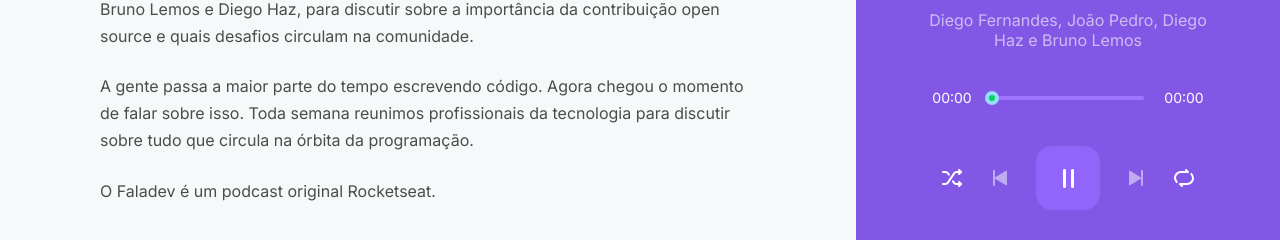
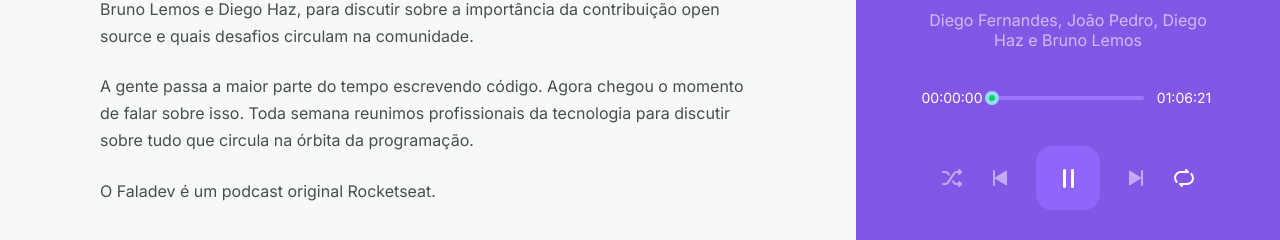
Before and after one commit to JoaoPauloAntunes/rocketseat, a Next.js app in the folder nlw/aulas/podcastrnext/: page /episodes/a-importancia-da-contribuicao-em-open-source in a window 1280 px wide. Both pictures are taken after a click on the button 756 px from the left and 228 px from the top of the page. Shown: the part 542-782 px from the top of the page. Built offline with nearby package versions, Linux system fonts and the light colour scheme; data requests are answered from the project's data file.

Commit message:
feat: Terminar de fazer as funcionalidades dos botões e fazendo a funcionalidade da barra de progresso

```diff
--- a/nlw/aulas/podcastrnext/src/components/Player/index.tsx
+++ b/nlw/aulas/podcastrnext/src/components/Player/index.tsx
@@ -1,4 +1,4 @@
-import { useRef, useEffect } from 'react';
+import { useRef, useEffect, useState } from 'react';
 import Image from 'next/image';
 import Slider from 'rc-slider';
 
@@ -6,15 +6,21 @@
 
 import { usePlayer } from '../../contexts/PlayerContext';
 import styles from './styles.module.scss';
+import { convertDurationToTimeString } from '../../utils/convertDurationToTimeString';
 
 export function Player() {
   const audioRef = useRef<HTMLAudioElement>(null);
+  const [progress, setProgress] = useState(0);
 
   const {
     episodeList,
     currentEpisodeIndex,
     isPlaying,
+    isLooping,
+    isShuffling,
     tooglePlay,
+    toogleLoop,
+    toogleShuffle,
     setPlayingState,
     playNext,
     playPrevious,
@@ -35,6 +41,13 @@
   }, [isPlaying]);
 
   const episode = episodeList[currentEpisodeIndex];
+
+  function setupProgressListener() {
+    audioRef.current.currentTime = 0;
+    audioRef.current.addEventListener('timeupdate', () => {
+      setProgress(Math.floor(audioRef.current.currentTime));
+    })
+  }
 
   return (
     <div className={styles.playerContainer}>
@@ -62,10 +75,12 @@
 
       <footer className={!episode ? styles.empty : ''}>
         <div className={styles.progress}>
-          <span>00:00</span>
+          <span>{convertDurationToTimeString(progress)}</span>
           <div className={styles.slider}>
             { episode ? (
               <Slider
+                max={episode.duration}
+                value={progress}
                 trackStyle={{ backgroundColor: '#04d361' }}
                 railStyle={{ backgroundColor: '#9f75ff' }}
                 handleStyle={{ backgroundColor: '#04d361', borderWidth: 4 }}
@@ -74,24 +89,31 @@
               <div className={styles.emptySlider} />
             ) }
           </div>
-          <span>00:00</span>
+          <span>{convertDurationToTimeString(episode?.duration ?? 0)}</span>
         </div>
 
         { episode && (
           <audio
             src={episode.url}
             ref={audioRef}
+            loop={isLooping}
             autoPlay
             onPlay={() => setPlayingState(true)}
             onPause={() => setPlayingState(false)}
+            onLoadedMetadata={setupProgressListener}
           />
         )}
 
         <div className={styles.buttons}>
-          <button type="button" disabled={!episode}>
+          <button
+            type="button"
+            disabled={!episode || episodeList.length === 1}
+            onClick={toogleShuffle}
+            className={isShuffling ? styles.isActive : ''}
+          >
             <img src="/shuffle.svg" alt="Embaralhar"/>
           </button>
-          <button type="button" disabled={!episode || !hasPrevious} onClick={() => playPrevious()}>
+          <button type="button" onClick={playPrevious} disabled={!episode || !hasPrevious}>
             <img src="/play-previous.svg" alt="Tocar anterior"/>
           </button>
           <button
@@ -106,10 +128,15 @@
                 <img src="/play.svg" alt="Tocar"/>
             )}
           </button>
-          <button type="button" disabled={!episode || !hasNext} onClick={() => playNext()}>
+          <button type="button" onClick={playNext} disabled={!episode || !hasNext}>
             <img src="/play-next.svg" alt="Tocar próxima"/>
           </button>
-          <button type="button" disabled={!episode}>
+          <button
+            type="button"
+            disabled={!episode}
+            onClick={toogleLoop}
+            className={isLooping ? styles.isActive : ''}
+          >
             <img src="/repeat.svg" alt="Repetir"/>
           </button>
         </div>
--- a/nlw/aulas/podcastrnext/src/components/Player/styles.module.scss
+++ b/nlw/aulas/podcastrnext/src/components/Player/styles.module.scss
@@ -113,6 +113,14 @@
       filter: brightness(0.7);
     }
 
+    &.isActive {
+      filter: invert(0.35) sepia(1) saturate(3) hue-rotate(100deg);
+    }
+
+    &.isActive:hover {
+      filter: brightness(0.6) invert(0.35) sepia(1) saturate(3) hue-rotate(100deg);
+    }
+
     &.playButton {
       width: 4rem;
       height: 4rem;
--- a/nlw/aulas/podcastrnext/src/contexts/PlayerContext.tsx
+++ b/nlw/aulas/podcastrnext/src/contexts/PlayerContext.tsx
@@ -12,10 +12,14 @@
   episodeList: Episode[]; // ou Array<Episode>
   currentEpisodeIndex: number;
   isPlaying: boolean;
+  isLooping: boolean;
+  isShuffling: boolean;
   play: (episode: Episode) => void;
   playList: (list: Episode[], index: number) => void;
   setPlayingState: (state: boolean) => void;
   tooglePlay: () => void;
+  toogleLoop: () => void;
+  toogleShuffle: () => void;
   playNext: () => void,
   playPrevious: () => void,
   hasNext: boolean,
@@ -36,6 +40,8 @@
   const [episodeList, setEpisodeList] = useState([]);
   const [currentEpisodeIndex, setCurrentEpisodeIndex] = useState(0);
   const [isPlaying, setIsPlaying] = useState(false);
+  const [isLooping, setIsLooping] = useState(false);
+  const [isShuffling, setIsShuffling] = useState(false);
 
   function play(episode: Episode) {
     setEpisodeList([episode]);
@@ -53,6 +59,14 @@
     setIsPlaying(!isPlaying);
   }
 
+  function toogleLoop() {
+    setIsLooping(!isLooping);
+  }
+
+  function toogleShuffle() {
+    setIsShuffling(!isShuffling);
+  }
+
   function setPlayingState(state: boolean) {
     setIsPlaying(state);
   }
@@ -67,7 +81,10 @@
   }
 
   function playNext() {
-    if (hasNext) {
+    if (isShuffling) {
+      const nextRandomEpisodeIndex = Math.floor(Math.random() * episodeList.length);
+      setCurrentEpisodeIndex(nextRandomEpisodeIndex);
+    } else if (hasNext) {
       setCurrentEpisodeIndex(currentEpisodeIndex + 1);
     }
   }
@@ -80,7 +97,11 @@
         play,
         playList,
         isPlaying,
+        isLooping,
+        isShuffling,
         tooglePlay,
+        toogleLoop,
+        toogleShuffle,
         setPlayingState,
         playNext,
         playPrevious,
```
